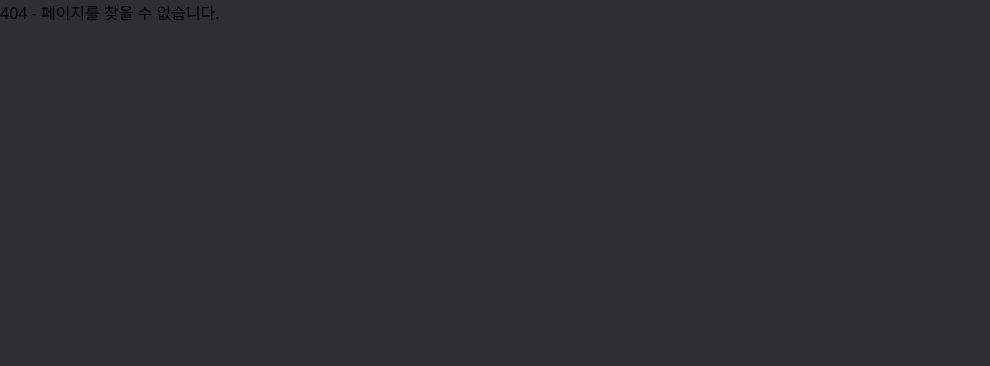
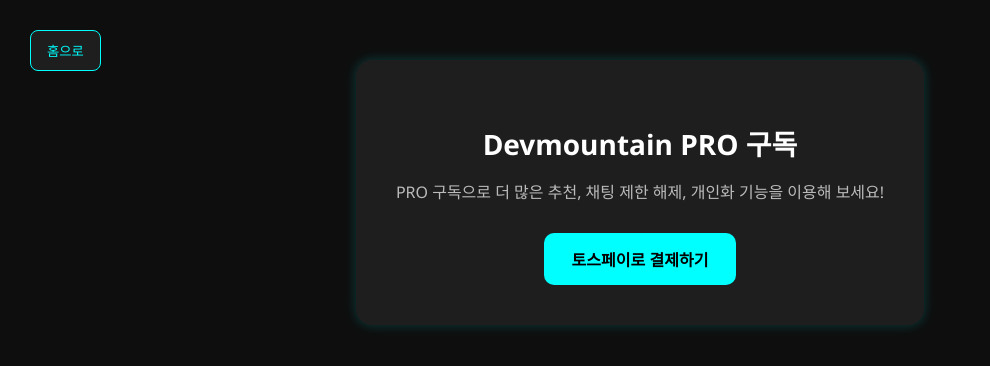
Before and after one commit to romin014/DevMountain_front, a Vue app: page /payment in a window 1280 px wide. Before the commit this address had no page. Shown: the top 366 px of the page, without its empty margins (0-990 px from the left). Built offline with nearby package versions, Linux system fonts and the light colour scheme.

Commit message:
feat: 유료 결제 기능 추가
## 변경 사항
- 결제 후 성공, 실패 분기 페이지 생성
- 페이지로 돌아가기도 포함
- 내 정보에 유료 결제 기능 버튼 추가

```diff
--- a/src/router/index.js
+++ b/src/router/index.js
@@ -47,6 +47,21 @@
         name: 'guestChatroom',
         component: GuestChatRoom
     },
+    {
+        path: '/payment',
+        name: 'Payment',
+        component: () => import('@/views/Payment.vue')
+    },
+    {
+        path: '/success',
+        name: 'Success',
+        component: () => import('@/views/Success.vue')
+    },
+    {
+        path: '/fail',
+        name: 'Fail',
+        component: () => import('@/views/Fail.vue')
+    },
     // 404 Not Found 라우트 (가장 마지막에 위치)
     {
         path: '/:catchAll(.*)', // 정의되지 않은 모든 경로
--- /dev/null
+++ b/src/views/Fail.vue
@@ -0,0 +1,44 @@
+<!-- src/views/Fail.vue -->
+<template>
+  <div class="fail-container">
+    <h1>결제 실패</h1>
+    <p>결제 중 오류가 발생했습니다. 다시 시도해 주세요.</p>
+    <button @click="goHome">홈으로 돌아가기</button>
+  </div>
+</template>
+
+<script setup>
+import { useRouter } from 'vue-router'
+const router = useRouter()
+const goHome = () => {
+  router.push('/home')
+}
+</script>
+
+<style scoped>
+.fail-container {
+  display: flex;
+  flex-direction: column;
+  align-items: center;
+  justify-content: center;
+  height: 100vh;
+  text-align: center;
+  color: #fff;
+  background-color: #121212;
+}
+
+button {
+  margin-top: 20px;
+  padding: 12px 24px;
+  background-color: #00bcd4;
+  border: none;
+  border-radius: 8px;
+  font-size: 16px;
+  color: black;
+  cursor: pointer;
+  font-weight: bold;
+}
+button:hover {
+  background-color: #00acc1;
+}
+</style>
--- a/src/views/GetUser.vue
+++ b/src/views/GetUser.vue
@@ -2,7 +2,6 @@
   <div class="page-container">
 
     <button class="home-box" @click="goHome">Home</button>
-
 
     <div class="profile-container">
       <h2 class="profile-title">내 프로필</h2>
@@ -26,7 +25,11 @@
               <p><strong>카테고리:</strong> {{ (user.categories ?? []).map(c => c.name).join(', ') }}</p>
             </div>
           </div>
+
+          <!-- 구독 버튼 -->
+          <button class="subscribe-btn" @click="goToPayment">유료 구독하기</button>
         </template>
+
         <template v-else>
           <div class="no-user">유저 정보를 불러올 수 없습니다.</div>
         </template>
@@ -47,6 +50,10 @@
 
 const goHome = () => {
   router.push('/home')
+}
+
+const goToPayment = () => {
+  router.push('/payment')
 }
 
 onMounted(async () => {
@@ -71,7 +78,6 @@
   box-sizing: border-box;
   position: relative;
 }
-
 
 .home-box {
   margin-left: 400px;
@@ -157,4 +163,23 @@
 .info strong {
   color: #bbb;
 }
+
+.subscribe-btn {
+  display: block;
+  margin: 24px auto 0 auto;
+  background-color: #00bcd4;
+  color: #000;
+  border: none;
+  border-radius: 10px;
+  padding: 12px 24px;
+  font-weight: bold;
+  font-size: 16px;
+  cursor: pointer;
+  box-shadow: 0 2px 6px rgba(0, 188, 212, 0.3);
+  transition: background-color 0.2s ease;
+}
+
+.subscribe-btn:hover {
+  background-color: #0097a7;
+}
 </style>
--- /dev/null
+++ b/src/views/Payment.vue
@@ -0,0 +1,131 @@
+<template>
+  <div class="payment-wrapper">
+    <button class="home-button" @click="goHome">홈으로</button>
+
+    <div class="payment-box">
+      <h2 class="title"> Devmountain PRO 구독</h2>
+      <p class="desc">PRO 구독으로 더 많은 추천, 채팅 제한 해제, 개인화 기능을 이용해 보세요!</p>
+      <button class="pay-button" @click="onClick">토스페이로 결제하기</button>
+    </div>
+  </div>
+</template>
+
+<script setup>
+import { onMounted } from 'vue'
+import { useRouter } from 'vue-router'
+
+const router = useRouter()
+
+onMounted(() => {
+  const script = document.createElement('script')
+  script.src = 'https://js.tosspayments.com/v1/payment'
+  script.async = true
+  document.body.appendChild(script)
+})
+
+const onClick = async () => {
+  const clientKey = 'test_ck_ORzdMaqN3wa2GKjxdyabr5AkYXQG'
+
+  if (!window.TossPayments || typeof window.TossPayments !== 'function') {
+    alert("TossPayments SDK가 아직 로딩되지 않았습니다.")
+    return
+  }
+
+  try {
+    const res = await fetch('http://localhost:8080/api/orders', {
+      method: 'POST',
+      headers: {
+        'Content-Type': 'application/json'
+      },
+      credentials: 'include' // 꼭 있어야 쿠키/세션 포함됨
+    });
+    const data = await res.json()
+    const orderId = data.result.orderId
+
+    const tossPayments = window.TossPayments(clientKey)
+
+    tossPayments.requestPayment('카드', {
+      amount: 10000,
+      orderId,
+      orderName: 'DevMountain 유료 구독',
+      customerName: '테스터',
+      successUrl: `${window.location.origin}/success`,
+      failUrl: `${window.location.origin}/fail`,
+    })
+  } catch (err) {
+    console.error('주문 생성 실패', err)
+    alert('주문 생성에 실패했습니다.')
+  }
+}
+
+const goHome = () => {
+  router.push('/home')
+}
+</script>
+
+<style scoped>
+.payment-wrapper {
+  display: flex;
+  flex-direction: column;
+  align-items: center;
+  padding: 60px 20px;
+  background: #0e0e0e;
+  color: white;
+  min-height: 100vh;
+  position: relative;
+}
+
+.home-button {
+  position: absolute;
+  top: 30px;
+  left: 30px;
+  background: #1e1e1e;
+  color: #00ffff;
+  padding: 10px 16px;
+  border-radius: 8px;
+  border: 1px solid #00ffff;
+  cursor: pointer;
+  transition: background 0.3s;
+}
+
+.home-button:hover {
+  background-color: #00ffff;
+  color: #000;
+}
+
+.payment-box {
+  background: #1e1e1e;
+  padding: 40px;
+  border-radius: 16px;
+  max-width: 500px;
+  text-align: center;
+  box-shadow: 0 0 12px rgba(0, 255, 255, 0.2);
+}
+
+.title {
+  font-size: 28px;
+  margin-bottom: 16px;
+}
+
+.desc {
+  font-size: 16px;
+  margin-bottom: 30px;
+  color: #bbb;
+}
+
+.pay-button {
+  background: #00ffff;
+  border: none;
+  color: #000;
+  font-size: 16px;
+  font-weight: bold;
+  padding: 14px 28px;
+  border-radius: 10px;
+  cursor: pointer;
+  transition: background 0.3s;
+}
+
+.pay-button:hover {
+  background: #00e6e6;
+}
+</style>
--- /dev/null
+++ b/src/views/Success.vue
@@ -0,0 +1,67 @@
+<template>
+  <div class="success-container">
+    <h1>결제 성공!</h1>
+    <p>{{ message }}</p>
+    <button @click="goHome">홈으로 돌아가기</button>
+  </div>
+</template>
+
+<script setup>
+import { ref, onMounted } from 'vue'
+import { useRoute, useRouter } from 'vue-router'
+import axios from 'axios'
+
+const route = useRoute()
+const router = useRouter()
+const message = ref('처리 중입니다...')
+
+onMounted(async () => {
+  const { paymentKey, orderId, amount } = route.query
+  if (!paymentKey || !orderId || !amount) {
+    message.value = '잘못된 접근입니다.'
+    return
+  }
+
+  try {
+    const res = await axios.post('http://localhost:8080/api/orders/confirm-payment', {
+        paymentKey,
+        orderId,
+        amount: parseInt(amount)
+    }, { withCredentials: true })
+
+    message.value = '유료 구독이 정상 처리되었습니다 🎉'
+  } catch (err) {
+    console.error(err)
+    message.value = '결제 확인 중 오류가 발생했습니다.'
+  }
+})
+
+const goHome = () => router.push('/home')
+</script>
+
+<style scoped>
+.success-container {
+  display: flex;
+  flex-direction: column;
+  justify-content: center;
+  align-items: center;
+  height: 100vh;
+  background: #121212;
+  color: #fff;
+  text-align: center;
+}
+button {
+  margin-top: 20px;
+  padding: 12px 24px;
+  background-color: #00bcd4;
+  border: none;
+  border-radius: 8px;
+  font-size: 16px;
+  color: #000;
+  cursor: pointer;
+  font-weight: bold;
+}
+button:hover {
+  background-color: #00acc1;
+}
+</style>
```
